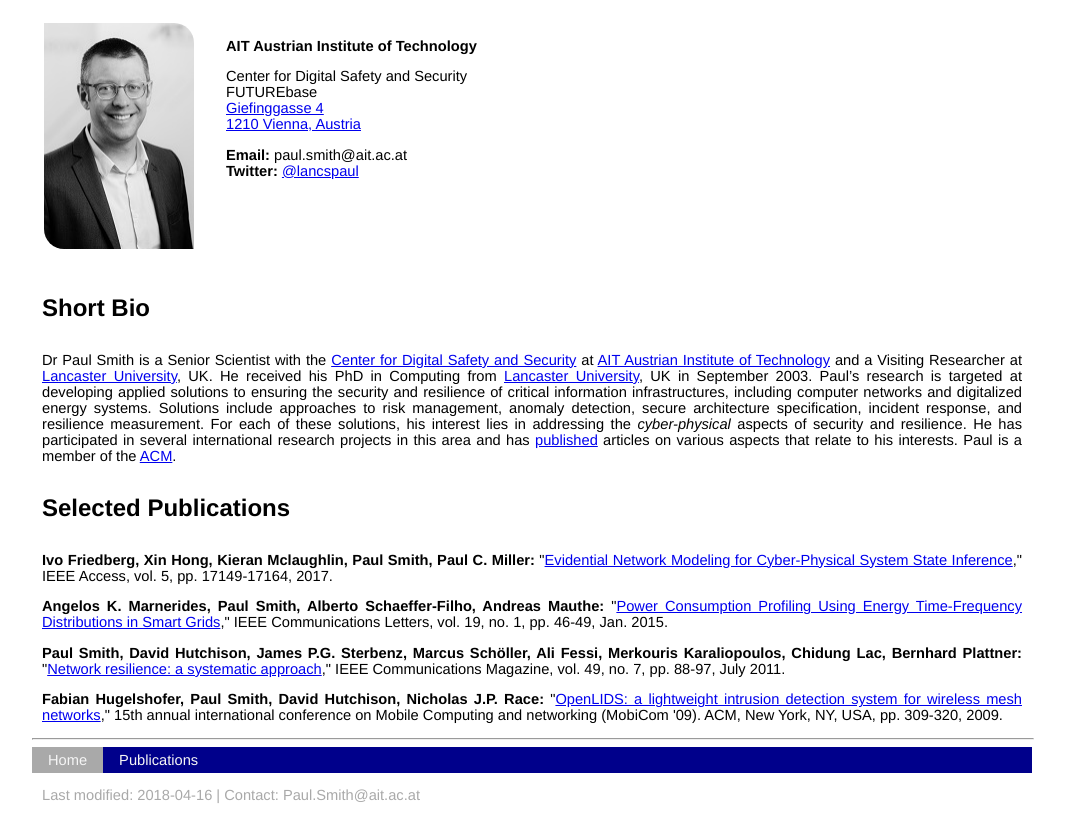
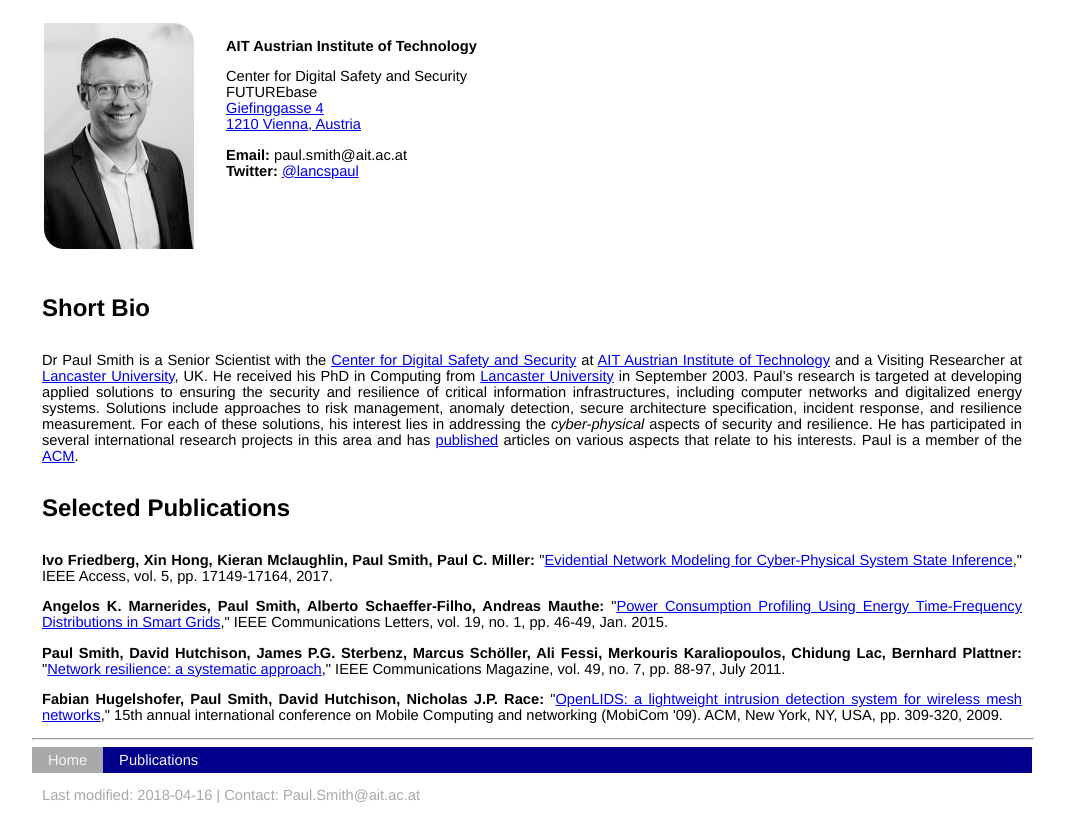
Before and after one commit to psmth/psmith.github.io, a plain HTML site: page index.html in a window 1280 px wide. Shown: the part 125-943 px from the top of the page, without its empty margins (108-1173 px from the left). Drawn offline with Linux system fonts and the light colour scheme.

Commit message:
Small modification to my bio.

```diff
--- a/index.html
+++ b/index.html
@@ -43,7 +43,7 @@
 </table>
 
 <h2>Short Bio</h2>
-<p>Dr Paul Smith is a Senior Scientist with the <a href="https://www.ait.ac.at/en/about-the-ait/center/center-for-digital-safety-security/" target="_blank">Center for Digital Safety and Security</a> at <a href="https://www.ait.ac.at/" target="_blank">AIT Austrian Institute of Technology</a> and a Visiting Researcher at <a href="https://www.lancaster.ac.uk/scc/" target="_blank">Lancaster University</a>, UK. He received his PhD in Computing from <a href="http://www.lancaster.ac.uk/" target="_blank">Lancaster University</a>, UK in September 2003. Paul’s research is targeted at developing applied solutions to ensuring the security and resilience of critical information infrastructures, including computer networks and digitalized energy systems.  Solutions include approaches to risk management, anomaly detection, secure architecture specification, incident response, and resilience measurement. For each of these solutions, his interest lies in addressing the <em>cyber-physical</em> aspects of security and resilience. He has participated in several international research projects in this area and has <a href="publications.html">published</a> articles on various aspects that relate to his interests. Paul is a member of the <a href="https://www.acm.org/">ACM</a>.</p>
+<p>Dr Paul Smith is a Senior Scientist with the <a href="https://www.ait.ac.at/en/about-the-ait/center/center-for-digital-safety-security/" target="_blank">Center for Digital Safety and Security</a> at <a href="https://www.ait.ac.at/" target="_blank">AIT Austrian Institute of Technology</a> and a Visiting Researcher at <a href="https://www.lancaster.ac.uk/scc/" target="_blank">Lancaster University</a>, UK. He received his PhD in Computing from <a href="http://www.lancaster.ac.uk/" target="_blank">Lancaster University</a> in September 2003. Paul’s research is targeted at developing applied solutions to ensuring the security and resilience of critical information infrastructures, including computer networks and digitalized energy systems.  Solutions include approaches to risk management, anomaly detection, secure architecture specification, incident response, and resilience measurement. For each of these solutions, his interest lies in addressing the <em>cyber-physical</em> aspects of security and resilience. He has participated in several international research projects in this area and has <a href="publications.html">published</a> articles on various aspects that relate to his interests. Paul is a member of the <a href="https://www.acm.org/">ACM</a>.</p>
 
 <h2>Selected Publications</h2>
 
```
